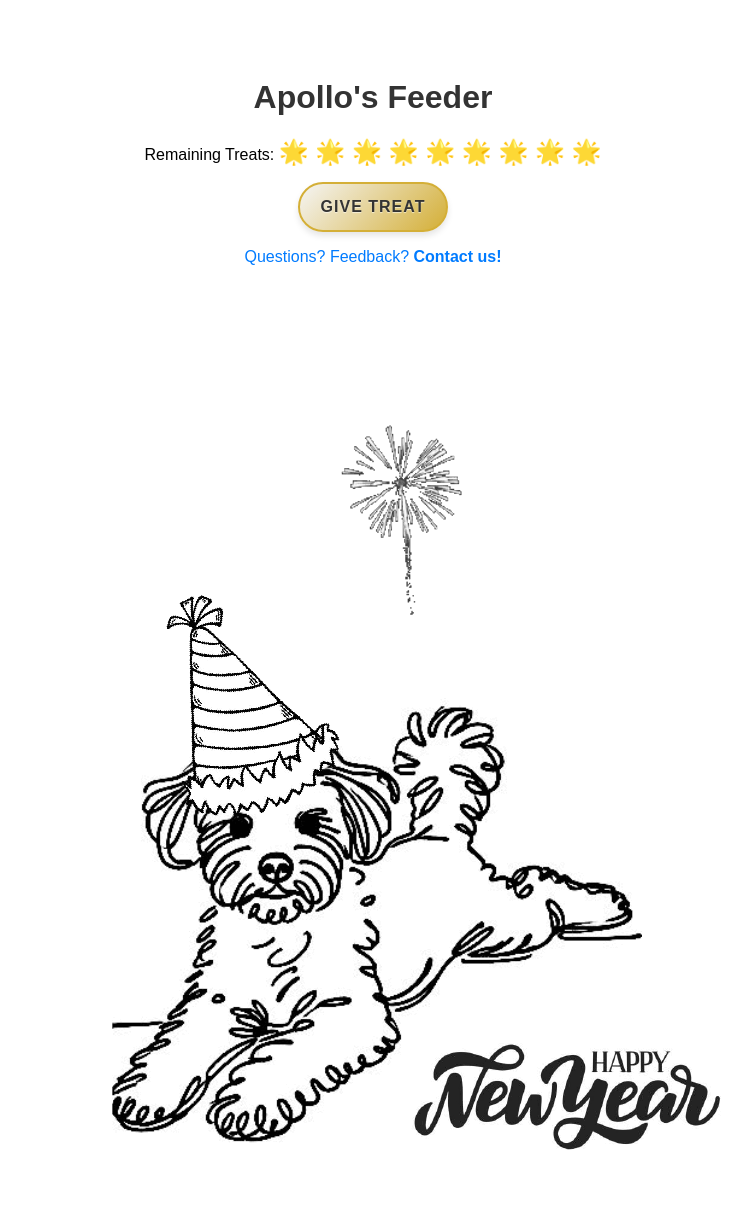
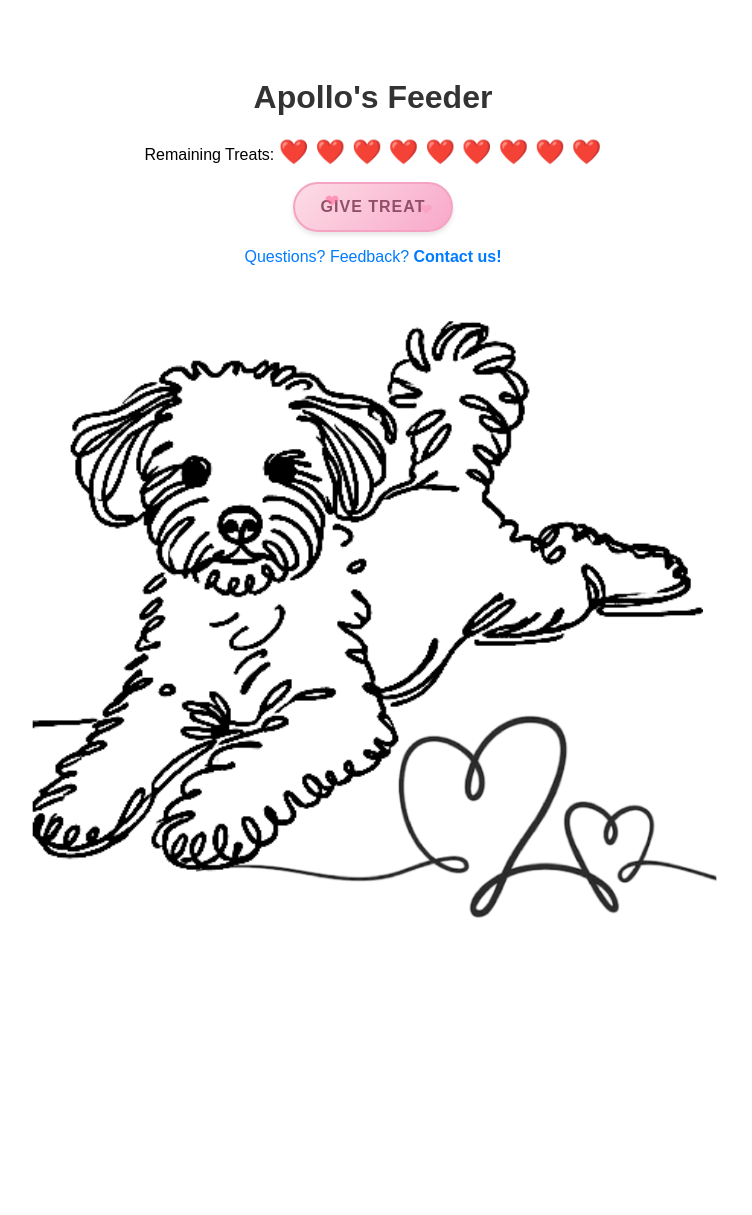
Before and after one commit to villrv/apollo-feeder, a Flask app: page / in a window 1280 px wide. Shown: the whole page, without its empty margins (267-1019 px from the left). After the commit the page ends 918 px from the top, so only its background shows below. Run offline with Flask 3, Linux system fonts and the light colour scheme; parts of the project's set-up code (start-up, migrations or seed data) failed here and were passed over.

Commit message:
valentine update 1

```diff
--- a/app.py
+++ b/app.py
@@ -16,7 +16,7 @@ rowChangeAndSparkle, explosion, fireworks, ripple_wave
 app = Flask(__name__)
 
 # **Debugging:** Replace servo call with an easy toggle
-enable_servo = True  # Toggle to enable/disable servo
+enable_servo = False  # Toggle to enable/disable servo
 
 # Variable to track the number of treats left
 treats_left = 9
@@ -80,7 +80,7 @@ def set_servo_angle(angle):
 def reset_treats():
     """Resets the treat count and IP tracking daily at 3 AM ET."""
     global treats_left
-    treats_left = 5
+    treats_left = 9
     reset_ip_tracking()
     print("Treats and IP tracking reset at 3 AM ET")
 
@@ -91,7 +91,7 @@ scheduler.start()
 
 @app.route('/')
 def home():
-    bones = '🌟 ' * treats_left  # Display the remaining treats as emojis
+    bones = '❤️ ' * treats_left  # Display the remaining treats as emojis
     return render_template('index.html', treats=bones.strip())
 
 @app.route('/give_treat', methods=['POST'])
@@ -122,9 +122,9 @@ def give_treat():
         def treat_and_lights():
             # Servo dispensing logic
             if enable_servo:
-                set_servo_angle(36)  # Rotate the servo
+                set_servo_angle(36+18)  # Rotate the servo
                 time.sleep(1)
-                set_servo_angle(0)
+                set_servo_angle(18)
                 time.sleep(1)
 
             # Pick a random animation and run it
@@ -144,7 +144,7 @@ def give_treat():
         threading.Thread(target=treat_and_lights).start()
 
         # Immediately respond with a success message
-        bones = '🌟 ' * treats_left  # Display the remaining treats as emojis
+        bones = '❤️ ' * treats_left  # Display the remaining treats as emojis
         return jsonify({'treats_left': bones.strip(), 'message': message})
 
     else:
--- a/templates/index.html
+++ b/templates/index.html
@@ -165,6 +165,72 @@
         box-shadow: 0 2px 4px rgba(0, 0, 0, 0.2); /* Smaller shadow when pressed */
         background: linear-gradient(135deg, #d4af37, #c0b283); /* Slightly darker gradient */
     }
+    .valentine-button {
+        position: relative;
+        width: 160px;
+        height: 50px;
+        background: linear-gradient(135deg, #fddde6, #f8a8c9); /* Soft pastel pink gradient */
+        border-radius: 25px;
+        border: 2px solid #f4a3c2; /* Soft pink border */
+        font-size: 16px;
+        font-weight: bold;
+        text-transform: uppercase;
+        color: #914e68; /* Soft muted purple for contrast */
+        letter-spacing: 1px;
+        cursor: pointer;
+        transition: transform 0.2s ease, background 0.3s ease;
+        box-shadow: 0 3px 5px rgba(0, 0, 0, 0.1); /* Subtle shadow */
+        overflow: hidden;
+    }
+
+    .valentine-button:hover {
+        background: linear-gradient(135deg, #ffe4ec, #f9b5d0); /* Lighter gradient on hover */
+        transform: scale(1.03);
+    }
+
+    .valentine-button:active {
+        transform: scale(0.97) translateY(2px);
+        background: linear-gradient(135deg, #f4b1c8, #e996b5); /* Slightly darker pink */
+    }
+
+    /* Floating hearts at two positions */
+    .valentine-button::before,
+    .valentine-button::after {
+        content: "❤";
+        position: absolute;
+        top: 50%;
+        font-size: 14px;
+        color: rgba(255, 100, 150, 0.6);
+        opacity: 0;
+        animation: floatHeart 1.5s ease-in-out infinite;
+    }
+
+    /* Left-side heart (20% across the button) */
+    .valentine-button::before {
+        left: 20%;
+        animation-delay: 0s;
+    }
+
+    /* Right-side heart (80% across the button) */
+    .valentine-button::after {
+        left: 80%;
+        animation-delay: 0.3s; /* Slight delay for a staggered effect */
+    }
+
+    @keyframes floatHeart {
+        0% {
+            transform: translateY(0) scale(1);
+            opacity: 0;
+        }
+        50% {
+            transform: translateY(-15px) scale(1.2);
+            opacity: 1;
+        }
+        100% {
+            transform: translateY(-30px) scale(1.5);
+            opacity: 0;
+        }
+    }
 
     </style>
 </head>
@@ -172,7 +238,7 @@
     <h1>Apollo's Feeder</h1>
     <p>Remaining Treats: <span id="treat-count">{{ treats }}</span></p>
 
-    <button id="feed-button" class="new-year-button">Give Treat</button>
+    <button id="feed-button" class="valentine-button">Give Treat</button>
 
     <div id="popup">
         <p id="popup-message"></p>
@@ -185,7 +251,7 @@
     </p>
 
     <!-- Apollo Image -->
-    <img src="../static/new-year-apollo.gif" alt="Apollo" class="apollo-image">
+    <img src="../static/Apollo_valentines.png" alt="Apollo" class="apollo-image">
 
     <script>
         document.getElementById('feed-button').addEventListener('click', function () {
```
Also changed, not shown: static/Apollo_valentines.png (added).
